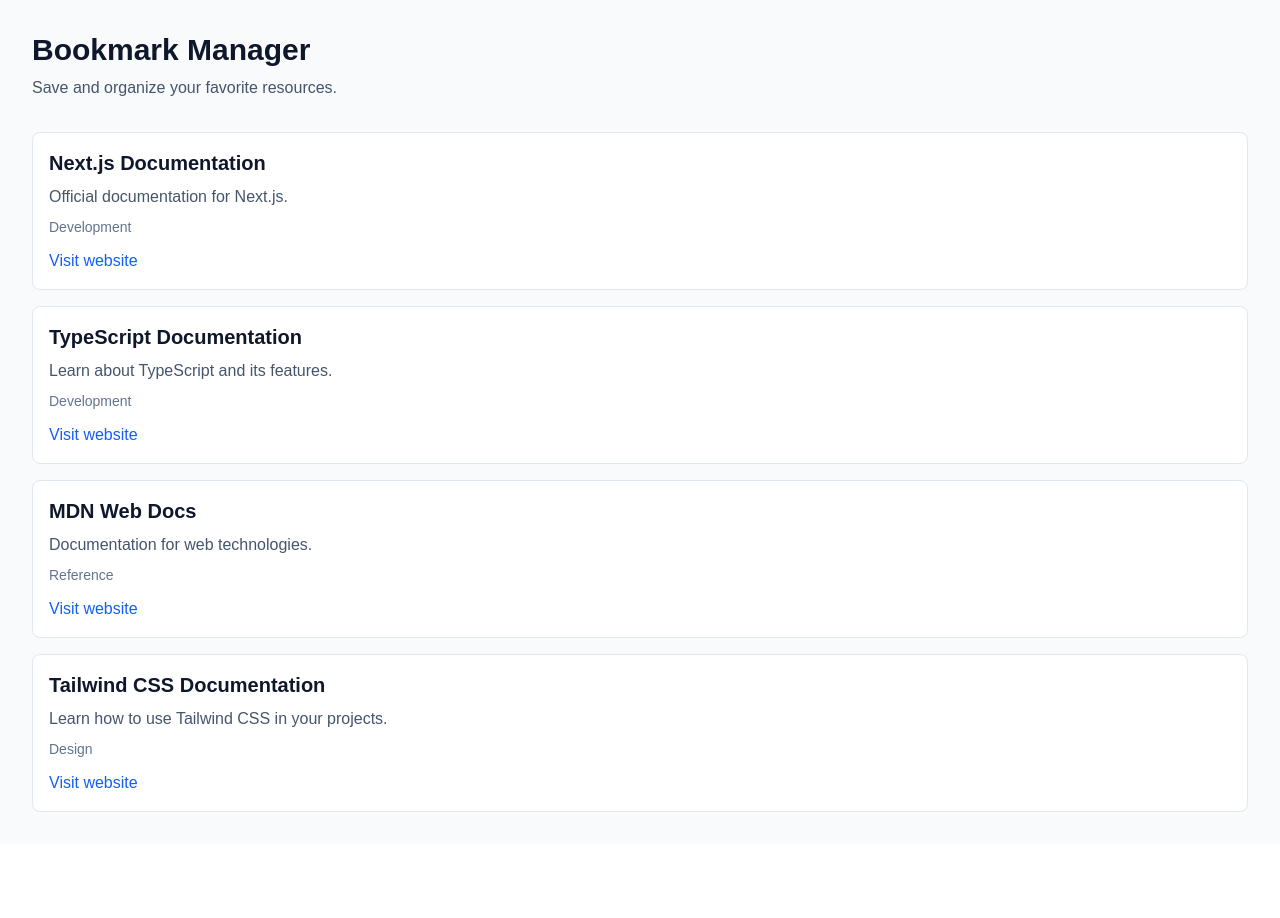
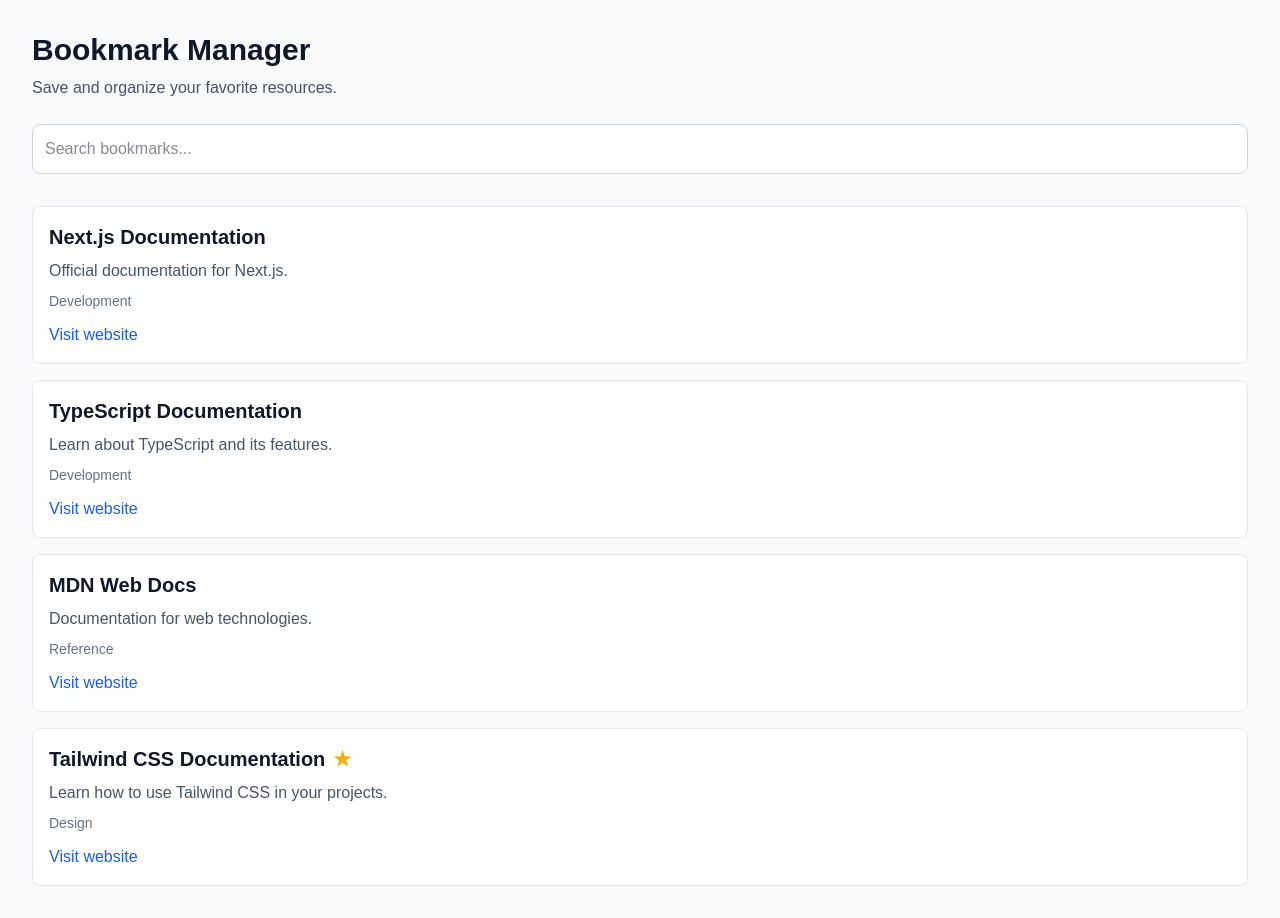
Before and after one commit to B1ack0ut1/bookmark-manager, a Next.js app: page / in a window 1280 px wide. Before the commit the page ends 844 px from the top, so only its background shows below. Built offline with nearby package versions, Linux system fonts and the light colour scheme.

Commit message:
feat(bookmarks): add searchable bookmark browser

```diff
--- a/src/app/page.tsx
+++ b/src/app/page.tsx
@@ -1,16 +1,9 @@
+"use client";
+import type { Bookmark } from "@/types/bookmark";
+import BookmarkBrowser from "@/components/BookmarkBrowser";
 import BookmarkCard from "@/components/BookmarkCard";
 
-type Bookmark = {
-  id: number;
-  title: string;
-  url: string;
-  description: string;
-  category: string;
-  favorite?: boolean;
-}
-
 export default function HomePage() {
-
   const bookmarks: Bookmark[] = [
     {
       id: 1,
@@ -43,6 +36,8 @@ export default function HomePage() {
     }
   ];
 
+
+
   return (
     <main className="min-h-screen bg-slate-50 p-8">
       <h1 className="text-3xl font-bold text-slate-900">
@@ -52,17 +47,9 @@ export default function HomePage() {
       <p className="mt-2 text-slate-600">
         Save and organize your favorite resources.
       </p>
-      <div className="mt-8 space-y-4">
-        {bookmarks.map((bookmark) => (
-          <BookmarkCard
-            key={bookmark.id}
-            title={bookmark.title}
-            url={bookmark.url}
-            description={bookmark.description}
-            category={bookmark.category}
-          />
-        ))}
-      </div>
+
+      <BookmarkBrowser bookmarks={bookmarks} />
+
     </main>
   );
 }
--- /dev/null
+++ b/src/components/BookmarkBrowser.tsx
@@ -0,0 +1,29 @@
+"use client";
+import type { Bookmark } from "@/types/bookmark";
+import BookmarkSearch from "@/components/BookmarkSearch";
+import BookmarkList from "./BookmarkList";
+import { useState } from "react";
+
+type BookmarkBrowserProps = {
+    bookmarks: Bookmark[],
+}
+
+export default function BookmarkBrowser({
+    bookmarks,
+}: BookmarkBrowserProps) {
+    const [search, setSearch] = useState("");
+    const [filteredBookmarks, setFilteredBookmarks] = useState<Bookmark[]>(bookmarks);
+
+    return (
+        <>
+            <BookmarkSearch
+                bookmarks={bookmarks}
+                search={search}
+                setSearch={setSearch}
+                setFilteredBookmarks={setFilteredBookmarks}
+             />
+
+            <BookmarkList filteredBookmarks={filteredBookmarks} />
+        </>
+    )
+}
--- a/src/components/BookmarkCard.tsx
+++ b/src/components/BookmarkCard.tsx
@@ -1,20 +1,22 @@
-type BookmarkCardProps = {
-    title: string;
-    url: string;
-    description: string;
-    category: string;
-}
+import type { Bookmark } from "@/types/bookmark";
+
+type BookmarkCardProps = Pick<
+  Bookmark,
+  "title" | "url" | "description" | "category" | "favorite"
+>;
 
 export default function BookmarkCard({
     title,
     url,
     description,
-    category
+    category,
+    favorite
 }: BookmarkCardProps) {
     return (
         <div className="rounded-lg border border-slate-200 bg-white p-4">
             <h2 className="text-xl font-semibold text-slate-900">
                 {title}
+                {favorite && <span className="ml-2 text-yellow-500">★</span>}
             </h2>
 
             <p className="mt-2 text-slate-600">
--- /dev/null
+++ b/src/components/BookmarkList.tsx
@@ -0,0 +1,27 @@
+import type { Bookmark } from "@/types/bookmark";
+import BookmarkCard from "./BookmarkCard";
+
+type BookmarkListProps = {
+    filteredBookmarks: Bookmark[],
+}
+
+export default function BookmarkList({
+    filteredBookmarks,
+}: BookmarkListProps) {
+    return (
+        <div className="mt-8 space-y-4">
+            {filteredBookmarks.length < 1
+                ? <p className="text-slate-400">No bookmarks found.</p>
+                : filteredBookmarks.map((bookmark) => (
+                    <BookmarkCard
+                        key={bookmark.id}
+                        title={bookmark.title}
+                        url={bookmark.url}
+                        description={bookmark.description}
+                        category={bookmark.category}
+                        favorite={bookmark.favorite}
+                    />
+                ))}
+        </div>
+    )
+}
--- /dev/null
+++ b/src/components/BookmarkSearch.tsx
@@ -0,0 +1,45 @@
+"use client";
+import type { Dispatch, SetStateAction, ChangeEvent } from "react";
+import type { Bookmark } from "@/types/bookmark";
+
+type BookmarkSearchProps = {
+    bookmarks: Bookmark[],
+    search: string,
+    setSearch: Dispatch<SetStateAction<string>>,
+    setFilteredBookmarks: Dispatch<SetStateAction<Bookmark[]>>,
+}
+
+export default function BookmarkSearch({
+    bookmarks,
+    search,
+    setSearch,
+    setFilteredBookmarks
+}: BookmarkSearchProps) {
+
+    const filteredBookmarks = bookmarks.filter((bookmark) =>
+        bookmark.title.toLowerCase().includes(search.toLowerCase()) ||
+        bookmark.description.toLowerCase().includes(search.toLowerCase())
+    );
+
+    function handleSearchChange(e: ChangeEvent<HTMLInputElement>) {
+
+        const newSearch = e.target.value;
+        setSearch(newSearch);
+        setFilteredBookmarks(
+            bookmarks.filter((bookmark) =>
+                bookmark.title.toLowerCase().includes(newSearch.toLowerCase()) ||
+                bookmark.description.toLowerCase().includes(newSearch.toLowerCase())
+            )
+        );
+    }
+
+    return (
+        <input
+            type="text"
+            value={search}
+            onChange={handleSearchChange}
+            placeholder="Search bookmarks..."
+            className="w-full p-3 mt-6 border border-slate-300 rounded-lg bg-white text-slate-900"
+        />
+    )
+}
--- /dev/null
+++ b/src/types/bookmark.ts
@@ -0,0 +1,8 @@
+export type Bookmark = {
+  id: number;
+  title: string;
+  url: string;
+  description: string;
+  category: string;
+  favorite?: boolean;
+};
```
